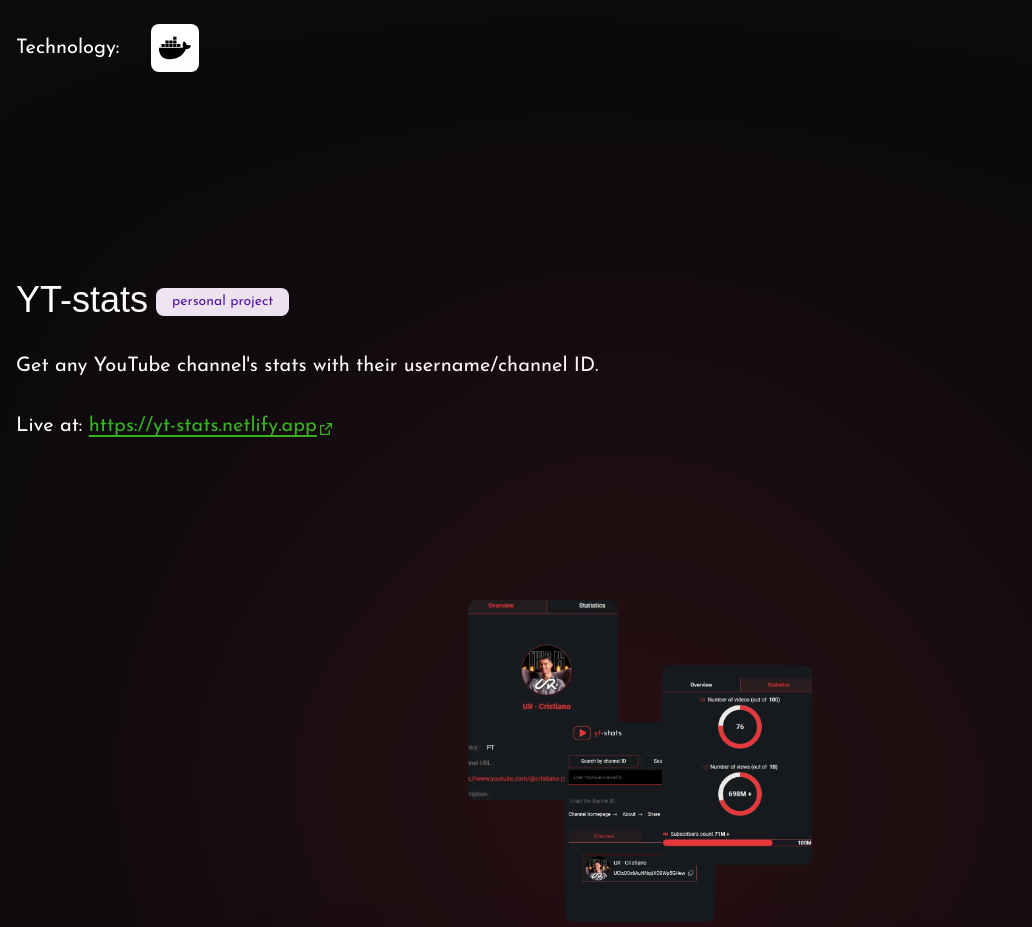
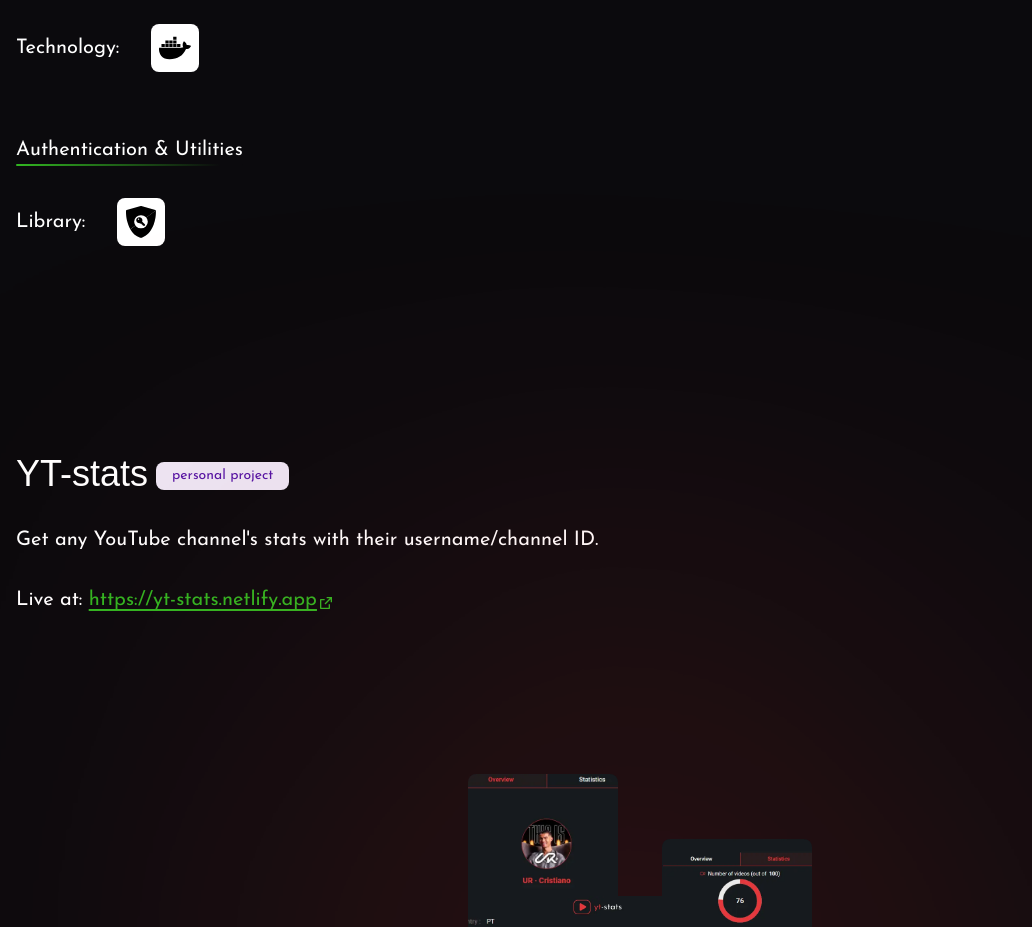
Before and after one commit to MaheshGitH/portfolio, a Next.js app: page / in a window 1280 px wide. Shown: the part 2340-3267 px from the top of the page, without its empty margins (0-1032 px from the left). Built offline with nearby package versions, Linux system fonts and the light colour scheme; a web font is replaced by a local one.

Commit message:
built: Add AuthAndUtils component to skill section

```diff
--- /dev/null
+++ b/app/components/skillssection/AuthAndUtils.tsx
@@ -0,0 +1,20 @@
+import React from "react";
+import CustomTitle from "./CustomTitle";
+import IconLayout from "./IconLayout";
+import { AuthIcon } from "./icons";
+
+const AuthAndUtils = () => {
+  return (
+    <div className="flex flex-col gap-8">
+      <CustomTitle>Authentication & Utilities</CustomTitle>
+      <div className="flex flex-wrap items-center gap-8">
+        Library:
+        <IconLayout name="Auth.js">
+          <AuthIcon />
+        </IconLayout>
+      </div>
+    </div>
+  );
+};
+
+export default AuthAndUtils;
--- a/app/components/skillssection/Backend.tsx
+++ b/app/components/skillssection/Backend.tsx
@@ -13,17 +13,17 @@ const Backend = () => {
           <MongoIcon />
         </IconLayout>
         <IconLayout name="Firebase" hover="hover:text-yellow-500">
-          <FirebaseIcon className="size-9" />
+          <FirebaseIcon className="size-8" />
         </IconLayout>
       </div>
       <div>
         <div className="flex flex-wrap items-center gap-8">
           Libraries:
           <IconLayout name="Prisma">
-            <PrismaIcon className="size-9" />
+            <PrismaIcon className="size-7" />
           </IconLayout>
           <IconLayout name="Socket io">
-            <SocketIoIcon className="size-9" />
+            <SocketIoIcon className="size-7" />
           </IconLayout>
         </div>
       </div>
--- a/app/components/skillssection/SkillSection.tsx
+++ b/app/components/skillssection/SkillSection.tsx
@@ -3,6 +3,7 @@ import Title from "../Title";
 import Frontend from "./Frontend";
 import Backend from "./Backend";
 import DevOpsDeployment from "./DevOpsDeployment";
+import AuthAndUtils from "./AuthAndUtils";
 
 const SkillSection = () => {
   return (
@@ -11,6 +12,7 @@ const SkillSection = () => {
       <Frontend />
       <Backend />
       <DevOpsDeployment />
+      <AuthAndUtils />
     </div>
   );
 };
--- /dev/null
+++ b/app/components/skillssection/icons/AuthIcon.tsx
@@ -0,0 +1,44 @@
+import React from "react";
+
+const AuthIcon = () => {
+  return (
+    <svg width="30" height="32" fill="none" xmlns="http://www.w3.org/2000/svg">
+      <g clipPath="url(#a)">
+        <path
+          className="fill-black group-hover:fill-[#45FFC8] duration-150"
+          fillRule="evenodd"
+          clipRule="evenodd"
+          d="M29.81 4.4 4.3 23.13C1.17 17.65.08 11.04 0 7.07V4.64c0-.36.4-.56.6-.62L13.83.18a4.7 4.7 0 0 1 1.1-.18h.02c.15 0 .58.04 1.1.18l13.24 3.84c.14.04.4.17.52.37Z"
+        />
+        <path
+          className="fill-black group-hover:fill-[#D14AE8] duration-150"
+          fillRule="evenodd"
+          clipRule="evenodd"
+          d="M4.3 23.17 29.8 4.43c.04.07.07.15.07.24V7.1c-.14 6.72-3.16 21.06-14.15 24.6a2.6 2.6 0 0 1-.74.17h-.1a2.6 2.6 0 0 1-.74-.18c-4.5-1.44-7.67-4.71-9.85-8.52Z"
+        />
+        <path
+          className="fill-black group-hover:fill-[#20ABF5] duration-150"
+          d="M15.96.18a4.7 4.7 0 0 0-1.1-.18l-.04 31.9h.09c.22 0 .58-.11.73-.17 11-3.54 14.03-17.9 14.16-24.65V4.65c0-.36-.4-.56-.6-.62C25 2.8 16.49.32 15.97.18Z"
+          fillOpacity=".21"
+        />
+        <path
+          className="fill-white duration-150"
+          d="M14.99 22.3a6.7 6.7 0 0 0 6.83-6.55 6.7 6.7 0 0 0-6.83-6.55 6.7 6.7 0 0 0-6.83 6.55 6.7 6.7 0 0 0 6.83 6.55Z"
+        />
+        <path
+          className="fill-black group-hover:fill-[#FE5B01] duration-150"
+          fillRule="evenodd"
+          clipRule="evenodd"
+          d="M13.75 17.17a4.32 4.32 0 0 1-2.48-.7 2.92 2.92 0 0 1-1.05-2.44c0-1.38 1.28-2.83 3.07-2.79 1.7.04 2.84.97 3.07 2.43.12.77 0 1.14-.1 1.42l-.04.13c-.04.15-.1.47 0 .58l2.62 2.43c.07.09.23.31.23.49v.84c0 .13-.04.18-.19.18h-1.83a.38.38 0 0 1-.32-.4c0-.3-.04-.35-.1-.44a1.58 1.58 0 0 1-.04-.05c-.1-.13-.27-.13-.46-.13-.18 0-.32-.05-.41-.13-.1-.1-.1-.23-.05-.4.05-.18 0-.36-.09-.4l-.05-.03c-.1-.05-.26-.14-.45-.1-.23.04-.55 0-.74-.18-.18-.18-.4-.32-.6-.31ZM12.5 13.8c.38 0 .69-.3.69-.67 0-.36-.3-.66-.69-.66-.38 0-.69.3-.69.66 0 .37.31.67.7.67Z"
+        />
+      </g>
+      <defs>
+        <clipPath id="a">
+          <path fill="#fff" d="M0 0h30v32H0z" />
+        </clipPath>
+      </defs>
+    </svg>
+  );
+};
+
+export default AuthIcon;
--- a/app/components/skillssection/icons/index.ts
+++ b/app/components/skillssection/icons/index.ts
@@ -52,3 +52,8 @@ export { SiSocketdotio as SocketIoIcon };
 import { FaDocker } from "react-icons/fa";
 
 export { FaDocker as DockerIcon };
+
+// Auth icon
+import AuthIcon from "./AuthIcon";
+
+export { AuthIcon };
```
